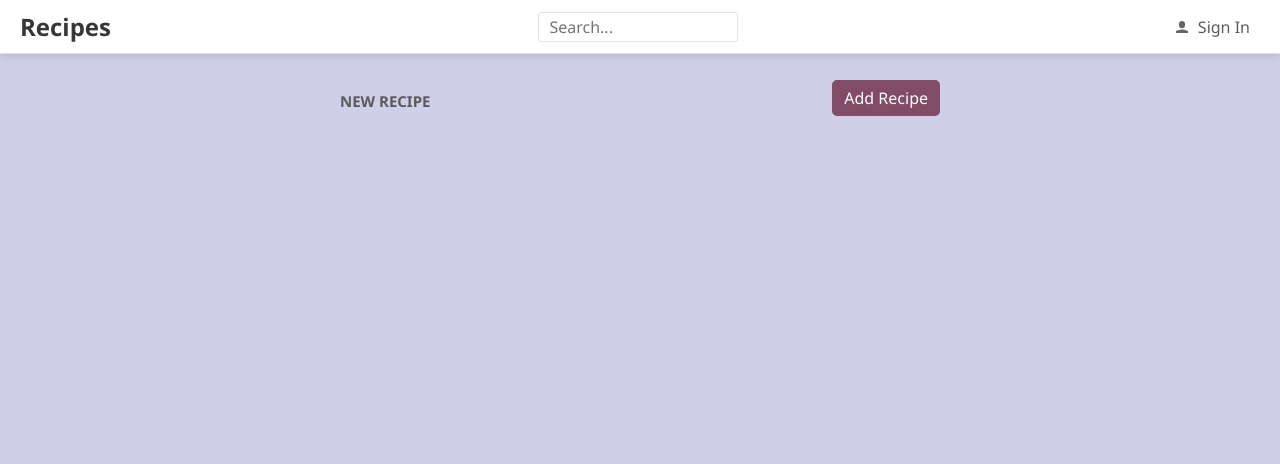
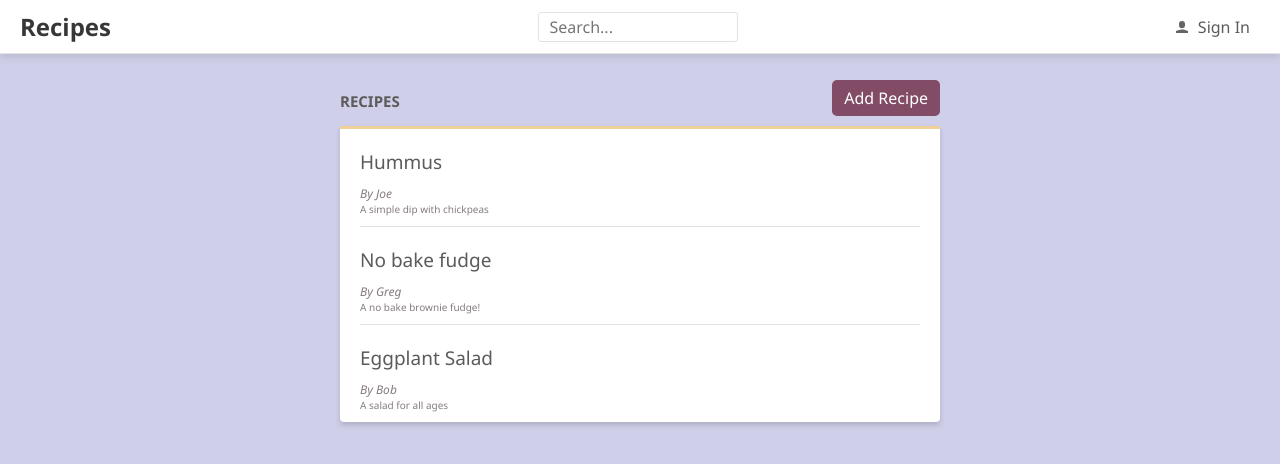
Before and after one commit to deanagan/charting-pocs, a React (Create React App) app in the folder client_ts/: page / in a window 1280 px wide. Shown: the top 464 px of the page. Built offline with nearby package versions, Linux system fonts and the light colour scheme.

Commit message:
Add recipe data

```diff
--- a/client_ts/src/HomePage.tsx
+++ b/client_ts/src/HomePage.tsx
@@ -1,6 +1,8 @@
 /** @jsx jsx */
 import { css, jsx } from '@emotion/core';
 import { AddRecipeButton } from './Styles';
+import { RecipeList } from './RecipeList';
+import { getRecipes } from './RecipeData';
 
 export const HomePage = () => (
   <div
@@ -26,9 +28,10 @@ export const HomePage = () => (
           text-transform: uppercase;
         `}
       >
-        New Recipe
+        Recipes
       </h2>
       <AddRecipeButton>Add Recipe</AddRecipeButton>
     </div>
+    <RecipeList data={getRecipes()} />
   </div>
 );
--- a/client_ts/src/RecipeList.tsx
+++ b/client_ts/src/RecipeList.tsx
@@ -31,14 +31,14 @@ export const RecipeList: FC<Props> = ({data}) => (
                 }
             `}
         >
-            <Recipe data={recipe} />
+            <Recipe data={recipe}
             key={recipe.id}
             css={css`
                 border-top: 1px solid ${gray5};
                 :first-of-type {
                   border-top: none;
                 }
-            `}
+            `}/>
         </li>
         ))}
     </ul>
```
